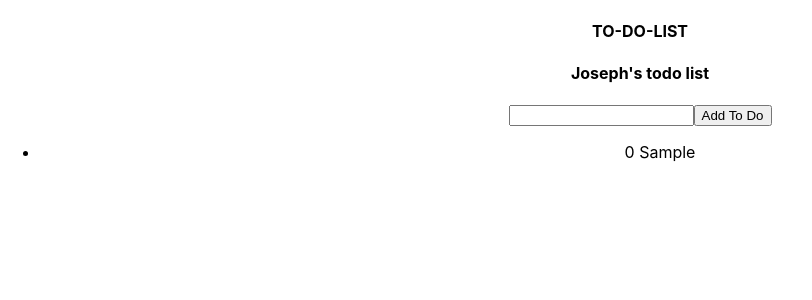
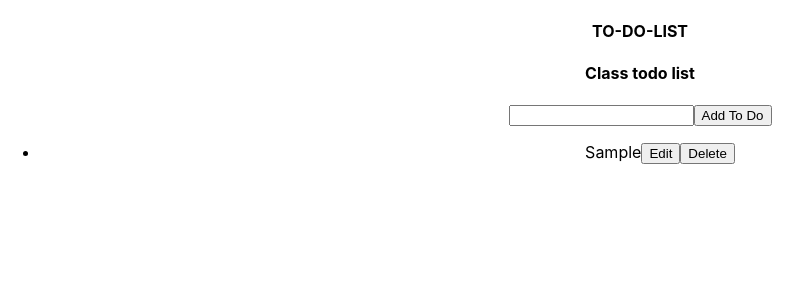
Before and after one commit to josephbill/ReactTodoApp, a React (Create React App) app: page / in a window 1280 px wide. Both pictures are taken after typing "Sample" into the empty fields and a click on the button "Add To Do". Shown: the top 300 px of the page, without its empty margins (0-812 px from the left). Built offline with nearby package versions, Linux system fonts and the light colour scheme.

Commit message:
added update and delete process plus TodoItem component

```diff
--- a/src/App.js
+++ b/src/App.js
@@ -15,11 +15,25 @@ function App() {
       // console.log(JSON.stringify(todos))
   }
 
+  // method for update
+  const updateTodo = (index, newText) => {
+       const newTodos = [...todos]
+       newTodos[index].text = newText
+      //  update the state
+      setTodos(newTodos)
+  }
+
+  const deleteTodo = (index) => {
+    const newTodos  = todos.filter((_,i) => i !== index)
+    setTodos(newTodos)
+  }
+
+
   return (
     <div className="App">
        <h4>TO-DO-LIST</h4>
-       <TodoForm  addToDo={addToDo} sharedText="Joseph's todo list"/>
-       <TodoList todos={todos} />
+       <TodoForm  addToDo={addToDo} sharedText="Class todo list"/>
+       <TodoList todos={todos} updateTodo={updateTodo} deleteTodo={deleteTodo} />
 
     </div>
   );
--- /dev/null
+++ b/src/components/TodoItem.js
@@ -0,0 +1,43 @@
+import React, { useState } from "react";
+export default function TodoItem({todo,index,updateTodo,deleteTodo}){
+    // editing , deleting
+    // for conditional rendering in component i.e. if my user is editing show a form , if my user is not editing do not show form
+    const [isEditing, setIsEditing] = useState(false);
+    // capture desired text to edit
+    const [newText, setNewText] = useState(todo.text)
+
+
+    const handleUpdate = () => {
+        updateTodo(index,newText)
+        setIsEditing(false)
+    }
+
+
+    return(
+        <li>
+            {isEditing ? (
+                <>
+                  <input
+                     type="text"
+                     value={newText}
+                     onChange={(e) => setNewText(e.target.value)}
+                  />
+                  <button onClick={handleUpdate}>Save</button>
+                  <button onClick={() => setIsEditing(false)}>Cancel</button>
+                </>
+
+            ) : (
+
+                <>
+                 <span>{todo.text}</span>
+                 <button onClick={() => setIsEditing(true)}>Edit</button>
+                 <button onClick={() => deleteTodo(index)}>Delete</button>
+                </>
+            )
+
+
+            }
+        </li>
+    )
+
+}
--- a/src/components/TodoList.js
+++ b/src/components/TodoList.js
@@ -1,15 +1,31 @@
 import React from "react";
+import TodoItem from "./TodoItem";
 
-export default function TodoList({todos}){
+export default function TodoList({todos,updateTodo,deleteTodo}){
     // loop over todays and  map out a view
     // console.log(todos)
+
+   //  conditional rendering is the display of components on specific conditions
+   // if the list is empty show a paragraph that says "No current data " , if list is not empty show the list items
+
       return(
-        <div>
-           <ul>
-              {todos.map((todo,index) => (
-                  <li key={index}> {index} {todo.text}</li>
-              ))}
-           </ul>
-        </div>
+        <>
+          { todos.length === 0 ? (
+                <p>The List is empty</p>
+          ) : (
+            <ul>
+               {todos.map((todo, index) => (
+                  <TodoItem
+                     key={index}
+                     todo={todo}
+                     index={index}
+                     updateTodo={updateTodo}
+                     deleteTodo={deleteTodo}
+                  />
+               ))}
+            </ul>
+          ) }
+        </>
+
       )
 }
--- a/src/components/formcomponent/TodoForm.js
+++ b/src/components/formcomponent/TodoForm.js
@@ -13,8 +13,9 @@ export default function TodoForm({addToDo,sharedText}){
         if(inputValue.trim()){
             addToDo({
                 text: inputValue,
-                completed: false
+                isCompleted: false
             });
+            // clear the form and reset the state reference
             setInputValue('')
         }
     }
```
Also changed, not shown: notes.txt, 1 other file (tests, documents, lock files or other folders).
